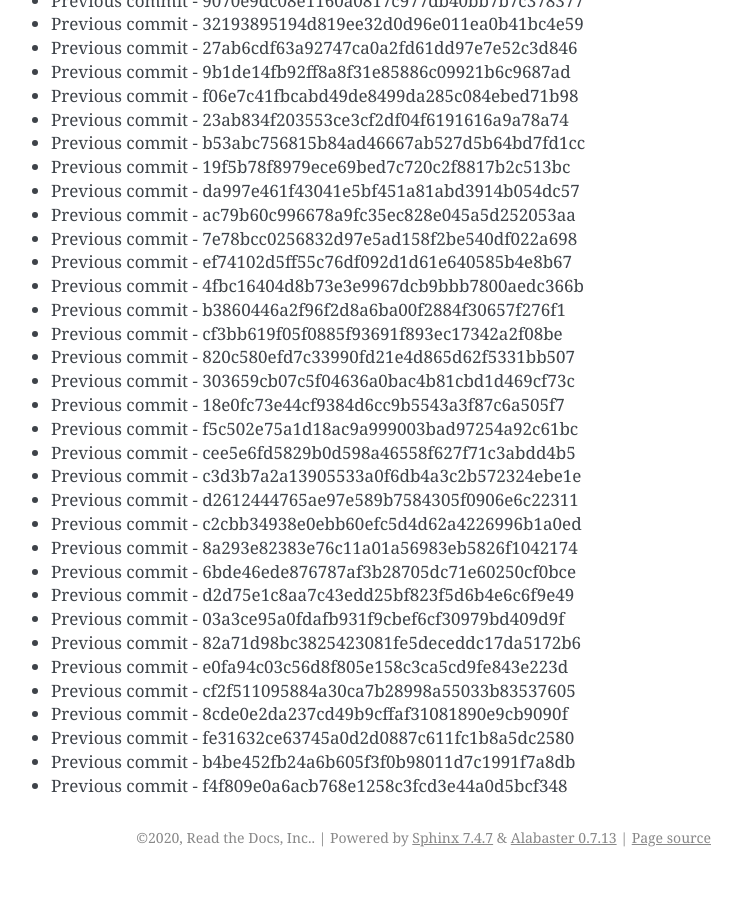
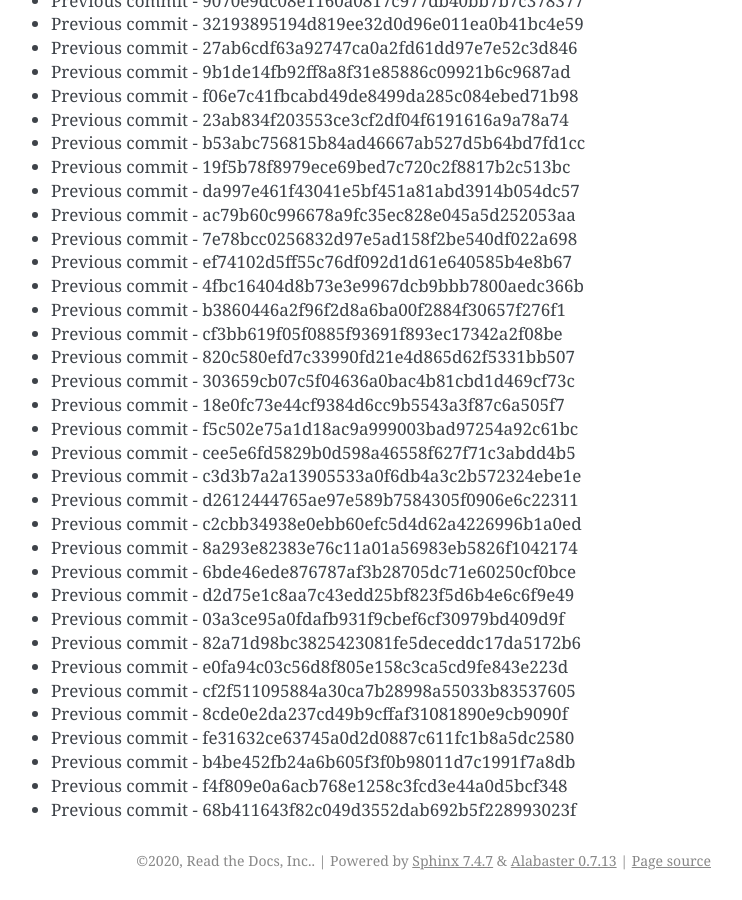
Before and after one commit to readthedocs/rtd-git-stresstest, a Sphinx documentation site: the page built from docs/updates.rst, in a window 1280 px wide and 900 px high, scrolled down 85943 px. Shown: the whole window, without its empty margins (399-1141 px from the left). Built offline with Sphinx 7.4.7, drawn with Linux system fonts in a browser that asks for light colours; before the commit the page ends 86820 px from its top, so only the background shows below that.

Commit message:
Generating commit from previous: 68b411643f82c049d3552dab692b5f228993023f

```diff
--- a/docs/updates.rst
+++ b/docs/updates.rst
@@ -3643,3 +3643,4 @@ It can be tested for any performance characteristics.
 * Previous commit - fe31632ce63745a0d2d0887c611fc1b8a5dc2580
 * Previous commit - b4be452fb24a6b605f3f0b98011d7c1991f7a8db
 * Previous commit - f4f809e0a6acb768e1258c3fcd3e44a0d5bcf348
+* Previous commit - 68b411643f82c049d3552dab692b5f228993023f
```
